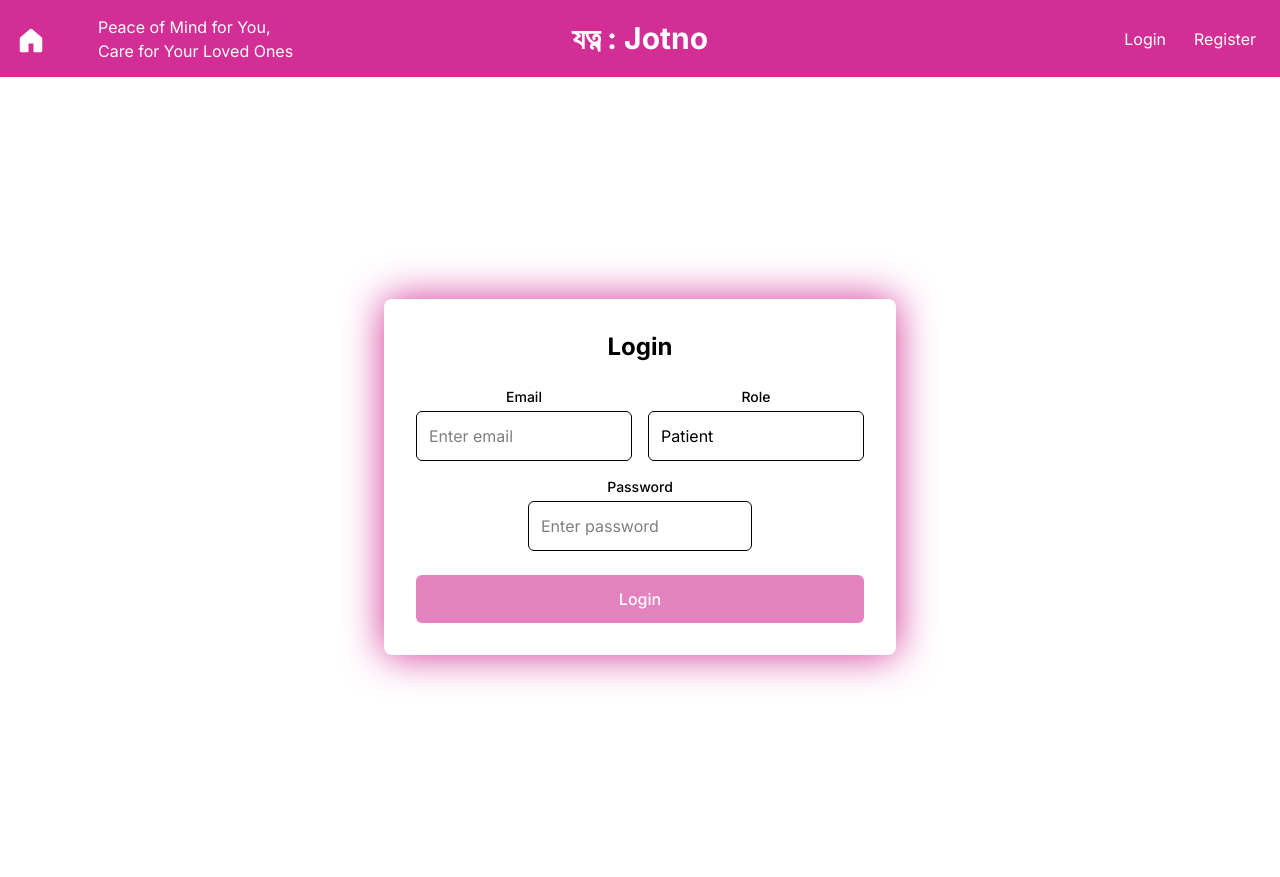
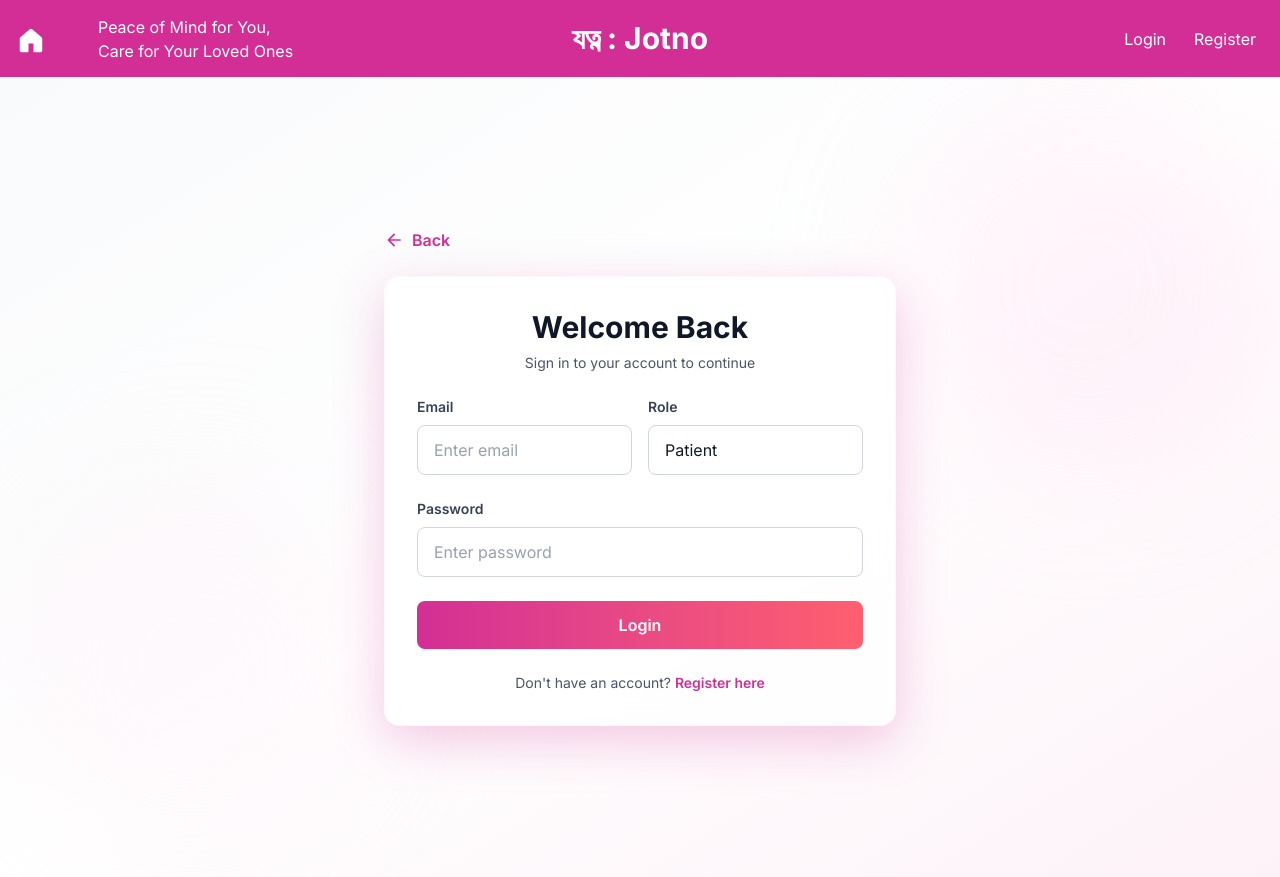
Before and after one commit to saeflobor/Jotno, a React (Vite) app in the folder frontend/: page /login in a window 1280 px wide. Built offline with nearby package versions, Linux system fonts and the light colour scheme.

Commit message:
login ui

```diff
--- a/frontend/src/pages/Login.jsx
+++ b/frontend/src/pages/Login.jsx
@@ -1,6 +1,8 @@
 import React, { useState } from "react";
 import axios from "axios";
 import { useNavigate } from "react-router-dom";
+import { motion } from "framer-motion";
+import { MdArrowBack } from "react-icons/md";
 
 const Login = ({ setUser }) => {
   const [formData, setFormData] = useState({
@@ -35,22 +37,82 @@ const Login = ({ setUser }) => {
   };
 
   return (
-    <div
-      className='min-h-screen flex items-center justify-center bg-white bg-center bg-no-repeat p-4'
+    <div className='min-h-screen flex items-center justify-center bg-gradient-to-br from-gray-50 via-white to-pink-50 p-4 relative overflow-hidden'>
+      {/* Animated background elements */}
+      <motion.div
+        className='absolute top-0 right-0 w-96 h-96 bg-pink-200/20 rounded-full blur-3xl'
+        animate={{ y: [0, 30, 0] }}
+        transition={{ duration: 8, repeat: Infinity }}
+      />
+      <motion.div
+        className='absolute bottom-0 left-0 w-96 h-96 bg-pink-100/20 rounded-full blur-3xl'
+        animate={{ y: [0, -30, 0] }}
+        transition={{ duration: 8, repeat: Infinity, delay: 1 }}
+      />
+
+      <div className='relative z-10 w-full max-w-lg'>
+        {/* Back button */}
+        <motion.button
+          onClick={() => navigate("/")}
+          initial={{ opacity: 0, x: -20 }}
+          animate={{ opacity: 1, x: 0 }}
+          transition={{ duration: 0.5 }}
+          whileHover={{ scale: 1.05, x: -5 }}
+          whileTap={{ scale: 0.95 }}
+          className='flex items-center gap-2 mb-6 text-[rgb(211,46,149)] hover:text-[rgb(190,35,130)] transition font-semibold'
         >
-        <div className='bg-white p-8 rounded-lg shadow-[0px_0px_40px_rgba(211,46,149,1)] w-full max-w-lg text-center'>
-            <h2 className='text-2xl font-bold mb-6 text-center text-black'>
-                Login
-            </h2>
-            {error && <p className='text-red-500 mb-4 text-sm'>{error}</p>}
-            <form onSubmit={handleSubmit}>
-                <div className='grid grid-cols-2 gap-4 mb-4'>
-                    <div>
-                        <label className='block text-black text-sm font-medium mb-1'>
+          <MdArrowBack className='text-xl' />
+          Back
+        </motion.button>
+
+        {/* Main form container */}
+        <motion.div
+          className='bg-white/80 backdrop-blur-md p-8 rounded-2xl shadow-[0px_15px_50px_rgba(211,46,149,0.25)] border border-pink-100/30'
+          initial={{ opacity: 0, y: 50, scale: 0.95 }}
+          animate={{ opacity: 1, y: 0, scale: 1 }}
+          transition={{ duration: 0.6, type: "spring", stiffness: 100 }}
+        >
+          <motion.h2
+            className='text-3xl font-bold mb-2 text-center text-gray-900'
+            initial={{ opacity: 0, y: -20 }}
+            animate={{ opacity: 1, y: 0 }}
+            transition={{ duration: 0.5, delay: 0.1 }}
+          >
+            Welcome Back
+          </motion.h2>
+          <motion.p
+            className='text-center text-gray-600 mb-6 text-sm'
+            initial={{ opacity: 0 }}
+            animate={{ opacity: 1 }}
+            transition={{ duration: 0.5, delay: 0.2 }}
+          >
+            Sign in to your account to continue
+          </motion.p>
+
+          {/* Error message */}
+          {error && (
+            <motion.div
+              initial={{ opacity: 0, y: -10 }}
+              animate={{ opacity: 1, y: 0 }}
+              className='mb-6 p-4 rounded-lg bg-red-50 border border-red-200'
+            >
+              <p className='text-red-700 font-semibold text-sm'>{error}</p>
+            </motion.div>
+          )}
+
+          <form onSubmit={handleSubmit} className='space-y-6'>
+            {/* Email and Role row */}
+            <div className='grid grid-cols-2 gap-4'>
+              <motion.div
+                initial={{ opacity: 0, x: -20 }}
+                animate={{ opacity: 1, x: 0 }}
+                transition={{ duration: 0.5, delay: 0.2 }}
+              >
+                <label className='block text-gray-700 text-sm font-semibold mb-2'>
                   Email
                 </label>
-                        <input className='w-full p-3 border border-black rounded-md focus:ring-2
-                        focus:ring-pink-200 outline-none focus:border-pink-400 placeholder-black/50 text-black'
+                <motion.input
+                  className='w-full px-4 py-3 border border-gray-300 rounded-lg focus:outline-none focus:ring-2 focus:ring-[rgb(211,46,149)] focus:border-transparent transition placeholder-gray-400 text-gray-900 bg-white/60 backdrop-blur-sm'
                   type='email'
                   name='email'
                   value={formData.email}
@@ -58,44 +120,86 @@ const Login = ({ setUser }) => {
                   placeholder='Enter email'
                   autoComplete='off'
                   required
+                  whileFocus={{ scale: 1.02, boxShadow: "0px 8px 20px rgba(211, 46, 149, 0.2)" }}
+                  transition={{ type: "spring", stiffness: 300 }}
                 />
-                    </div>
-                    <div>
-                        <label className='block text-black text-sm font-medium mb-1'>
+              </motion.div>
+              <motion.div
+                initial={{ opacity: 0, x: 20 }}
+                animate={{ opacity: 1, x: 0 }}
+                transition={{ duration: 0.5, delay: 0.2 }}
+              >
+                <label className='block text-gray-700 text-sm font-semibold mb-2'>
                   Role
                 </label>
-                        <select
-                            className='w-full p-3 border border-black rounded-md focus:ring-2
-                        focus:ring-pink-200 outline-none focus:border-pink-400 text-black appearance-none'
+                <motion.select
+                  className='w-full px-4 py-3 border border-gray-300 rounded-lg focus:outline-none focus:ring-2 focus:ring-[rgb(211,46,149)] focus:border-transparent transition text-gray-900 bg-white/60 backdrop-blur-sm appearance-none cursor-pointer'
                   name='role'
                   value={formData.role}
                   onChange={handleChange}
+                  whileFocus={{ scale: 1.02, boxShadow: "0px 8px 20px rgba(211, 46, 149, 0.2)" }}
+                  transition={{ type: "spring", stiffness: 300 }}
                 >
+                  <option value='patient'>Patient</option>
                   <option value='doctor'>Doctor</option>
-                            <option value='patient'>Patient</option>
-                        </select>
+                </motion.select>
+              </motion.div>
             </div>
-                </div>
-                <div className='flex justify-center mb-6'>
-                    <div className='w-1/2'>
-                        <label className='block text-black text-sm font-medium mb-1'>
+
+            {/* Password */}
+            <motion.div
+              initial={{ opacity: 0, y: 20 }}
+              animate={{ opacity: 1, y: 0 }}
+              transition={{ duration: 0.5, delay: 0.3 }}
+            >
+              <label className='block text-gray-700 text-sm font-semibold mb-2'>
                 Password
               </label>
-                        <input className='w-full p-3 border border-black rounded-md focus:ring-2
-                        focus:ring-pink-200 outline-none focus:border-pink-400 placeholder-black/50 text-black'
+              <motion.input
+                className='w-full px-4 py-3 border border-gray-300 rounded-lg focus:outline-none focus:ring-2 focus:ring-[rgb(211,46,149)] focus:border-transparent transition placeholder-gray-400 text-gray-900 bg-white/60 backdrop-blur-sm'
                 type='password'
                 name='password'
                 value={formData.password}
                 onChange={handleChange}
                 placeholder='Enter password'
+                required
+                whileFocus={{ scale: 1.02, boxShadow: "0px 8px 20px rgba(211, 46, 149, 0.2)" }}
+                transition={{ type: "spring", stiffness: 300 }}
               />
-                    </div>
-                </div>
-                <button className='w-full bg-[rgb(211,46,149)]/60 text-white p-3 rounded-md hover:bg-[rgb(211,46,149)]/80
-                font-medium cursor-pointer'>
+            </motion.div>
+
+            {/* Login button */}
+            <motion.button
+              type='submit'
+              className='w-full bg-gradient-to-r from-[rgb(211,46,149)] to-[rgb(255,95,109)] text-white py-3 rounded-lg font-semibold hover:shadow-lg transition'
+              initial={{ opacity: 0, y: 20 }}
+              animate={{ opacity: 1, y: 0 }}
+              transition={{ duration: 0.5, delay: 0.4 }}
+              whileHover={{ scale: 1.02, boxShadow: "0px 15px 40px rgba(211, 46, 149, 0.3)" }}
+              whileTap={{ scale: 0.98 }}
+            >
               Login
-                </button>
+            </motion.button>
           </form>
+
+          {/* Register link */}
+          <motion.p
+            className='text-center mt-6 text-gray-600 text-sm'
+            initial={{ opacity: 0 }}
+            animate={{ opacity: 1 }}
+            transition={{ duration: 0.5, delay: 0.5 }}
+          >
+            Don't have an account?{' '}
+            <motion.button
+              onClick={() => navigate("/register")}
+              className='text-[rgb(211,46,149)] font-semibold hover:underline'
+              whileHover={{ scale: 1.05 }}
+              whileTap={{ scale: 0.95 }}
+            >
+              Register here
+            </motion.button>
+          </motion.p>
+        </motion.div>
       </div>
     </div>
   );
```
Lines whose indentation alone changed are shown as unchanged.
